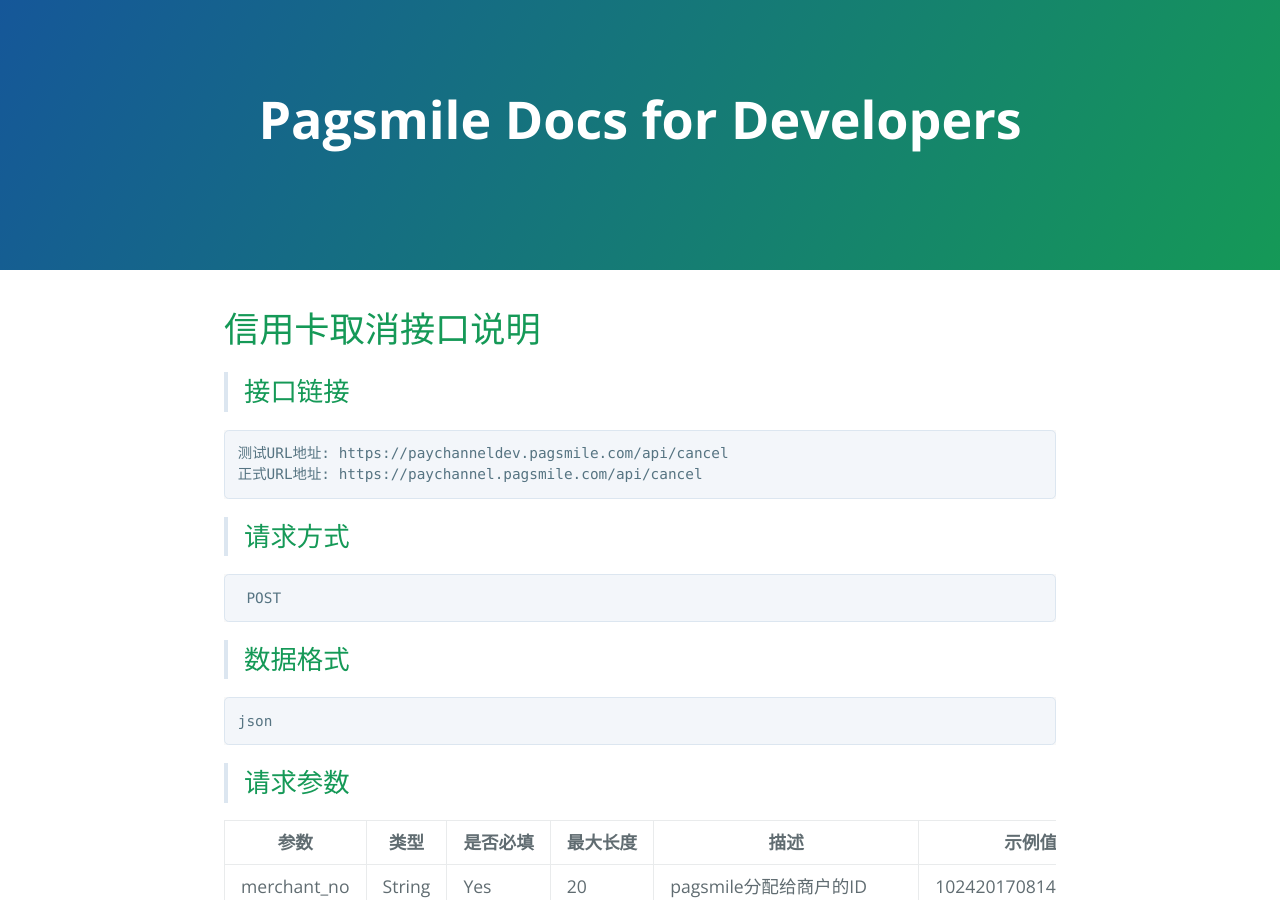
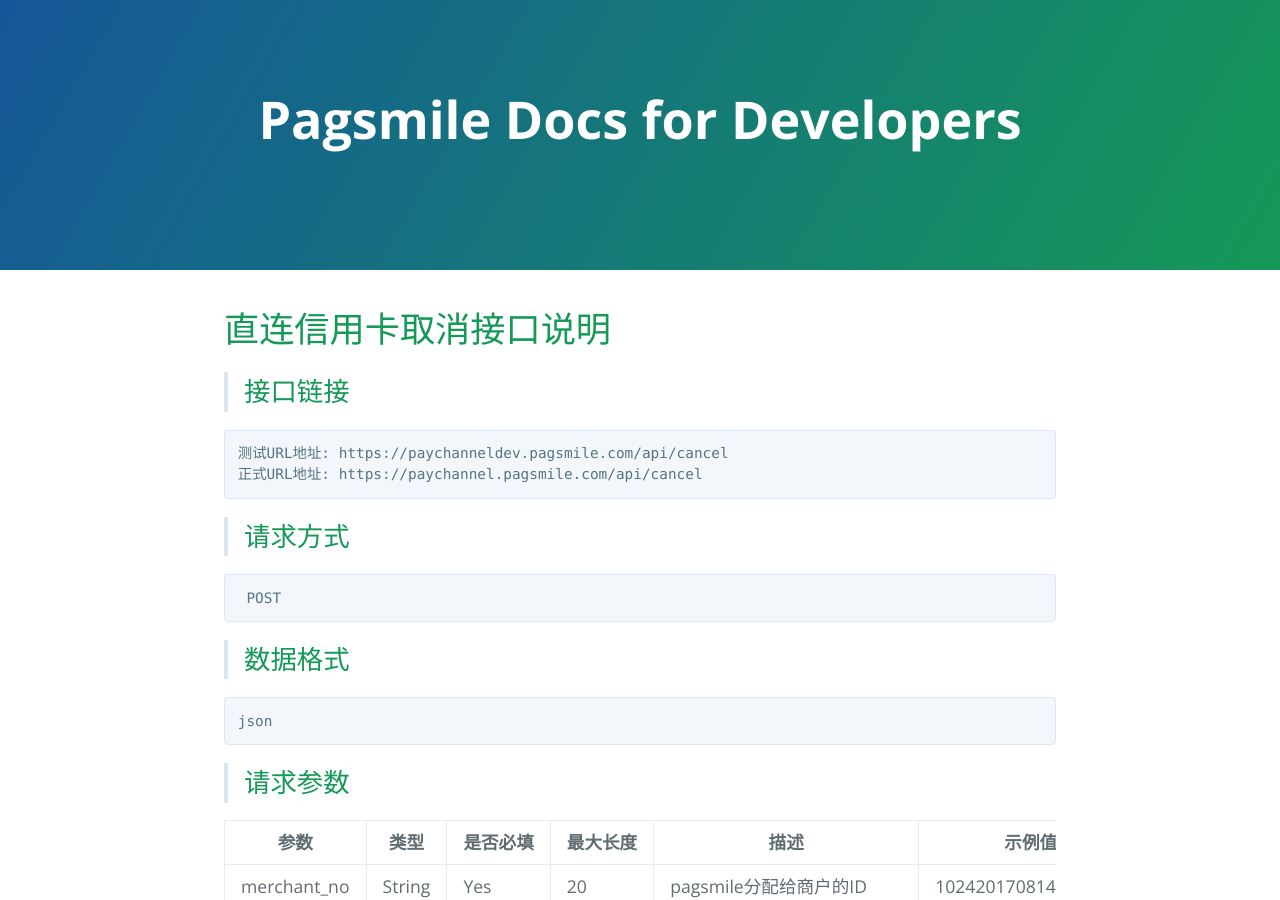
Before and after one commit to pagsmile/pagsmile.github.io, a Jekyll site: the page built from api/DriectCrebitCancel.md, in a window 1280 px wide and 900 px high. Built offline with Jekyll 4.4.1, drawn with Linux system fonts in a browser that asks for light colours; our own code applies the rules of GitHub Pages for plain Markdown files.

Commit message:
Update DriectCrebitCancel.md
DriectCrebitCancel

```diff
--- a/api/DriectCrebitCancel.md
+++ b/api/DriectCrebitCancel.md
@@ -1,4 +1,4 @@
-# 信用卡取消接口说明
+# 直连信用卡取消接口说明
 
 >## 接口链接
 
```
